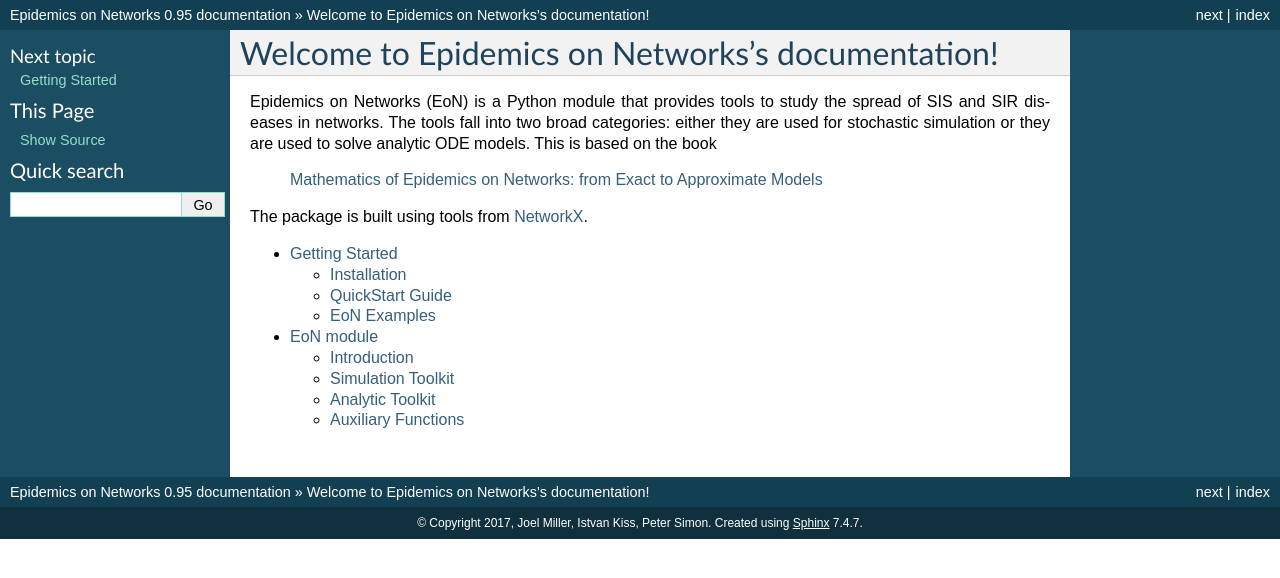
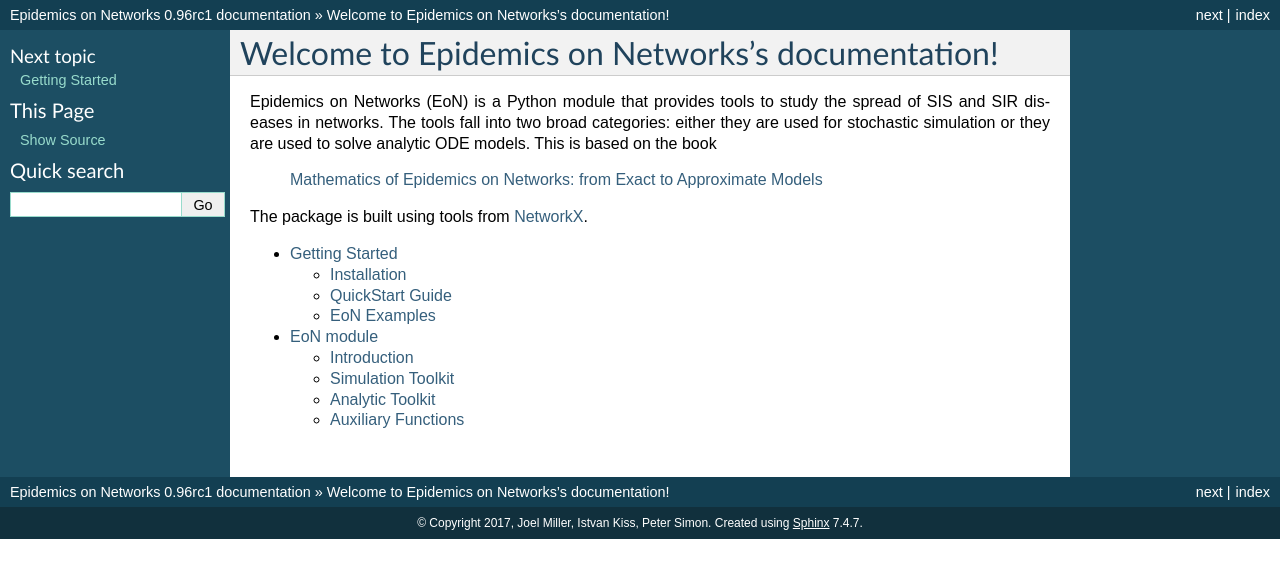
Before and after one commit to springer-math/Mathematics-of-Epidemics-on-Networks, a Sphinx documentation site: the page built from docs/index.rst, in a window 1280 px wide. Shown: the top 578 px of the page. Built offline with Sphinx 7.4.7, drawn with Linux system fonts in a browser that asks for light colours.

Commit message:
Update release to start being 0.96rc*.  0.95 appears to work and successfully completes tests.

```diff
--- a/EoN/__init__.py
+++ b/EoN/__init__.py
@@ -43,7 +43,7 @@ print("Warning - although this has been tested in Python 3, it was originally"
       +" written in Python 2, so some compatibility issues may remain")
 
 __author__ = "Joel C. Miller, Istvan Z. Kiss, and Peter Simon"
-__version__ = "0.95"
+__version__ = "0.96rc1"
 
 #__all__ =
 
--- a/docs/conf.py
+++ b/docs/conf.py
@@ -59,9 +59,9 @@ author = u'Joel Miller, Istvan Kiss, Peter Simon'
 # built documents.
 #
 # The short X.Y version.
-version = u'0.95'
+version = u'0.96'
 # The full version, including alpha/beta/rc tags.
-release = u'0.95'
+release = u'0.96rc1'
 
 # The language for content autogenerated by Sphinx. Refer to documentation
 # for a list of supported languages.
```
